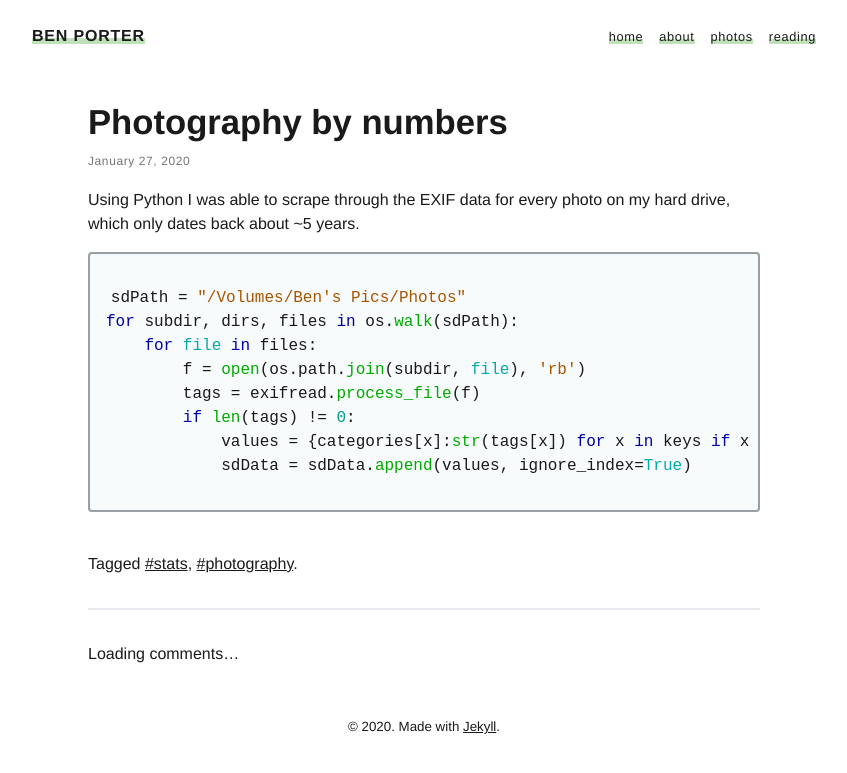
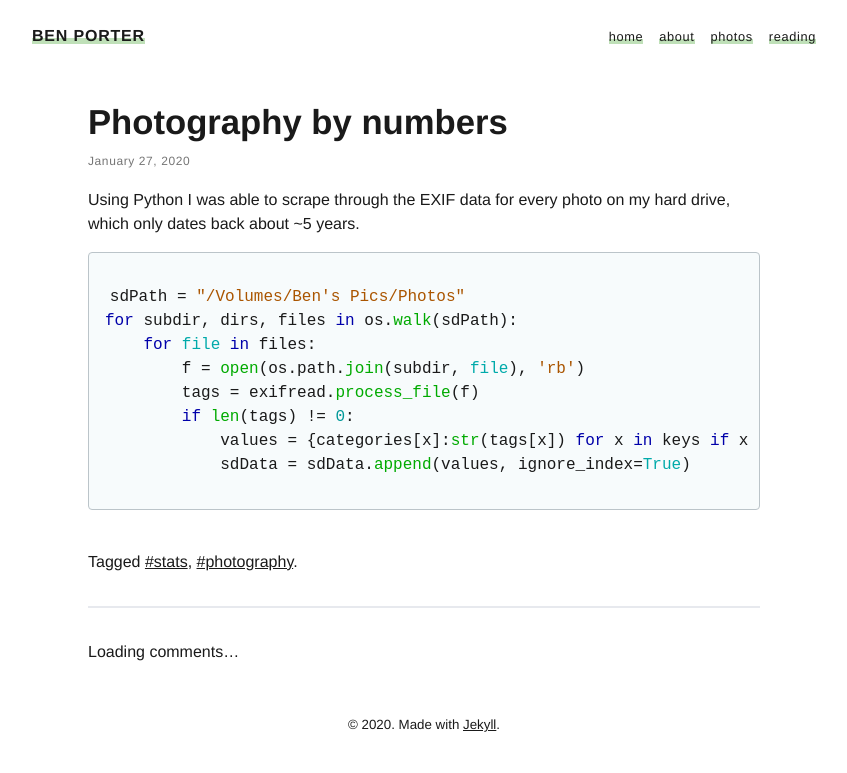
Before and after one commit to penborter/penborter.github.io, a Jekyll site: the page built from _posts/2020-01-27-photo-stats.md, in a window 1280 px wide. Shown: the top 773 px of the page, without its empty margins (216-1063 px from the left). Built offline with Jekyll 4.4.1, drawn with Linux system fonts in a browser that asks for light colours; some web fonts are replaced.

Commit message:
Update _type.scss

```diff
--- a/_sass/_type.scss
+++ b/_sass/_type.scss
@@ -45,9 +45,9 @@ dl {
 }
 
 div.highlight {
-    border: 2px solid;
+    border: 1px solid;
     border-radius: 4px;
-    border-color: #989fa3;
+    border-color: #bbc4c9;
 }
 
 code, .highlight {
```
